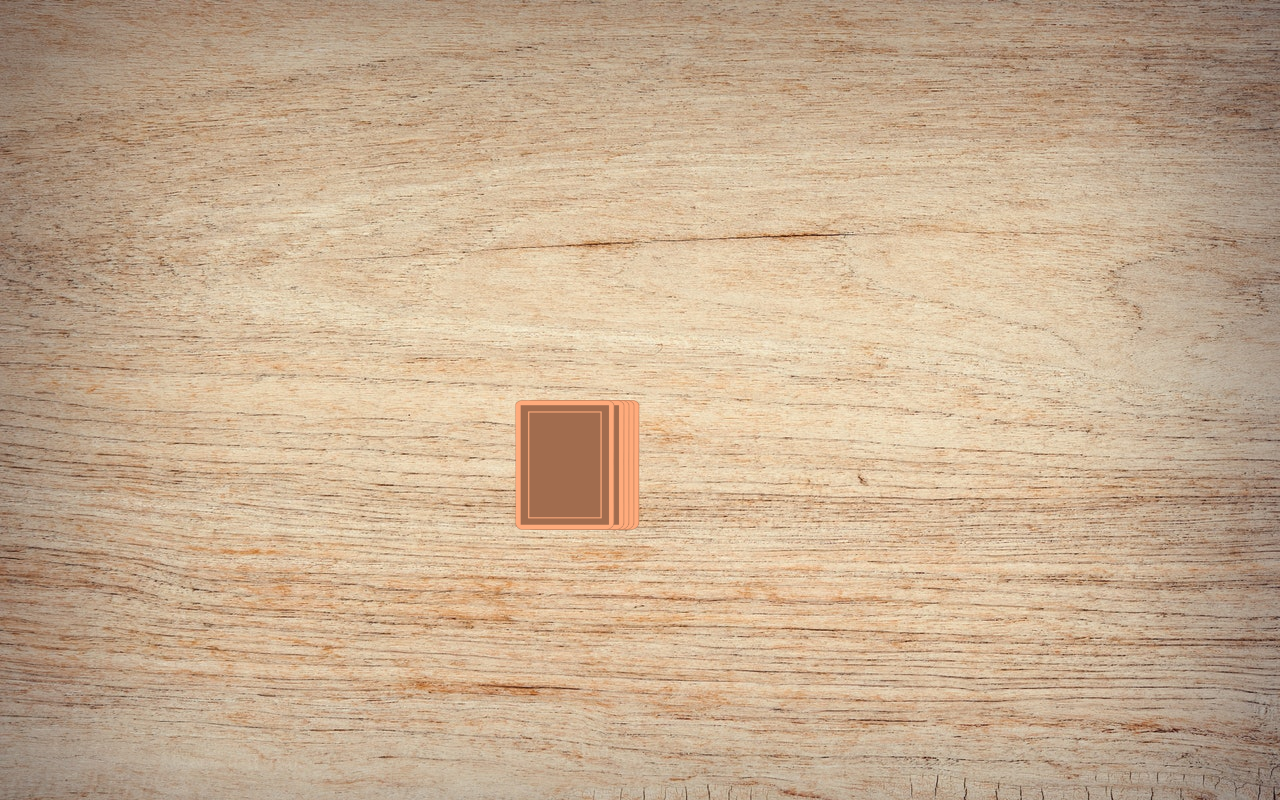
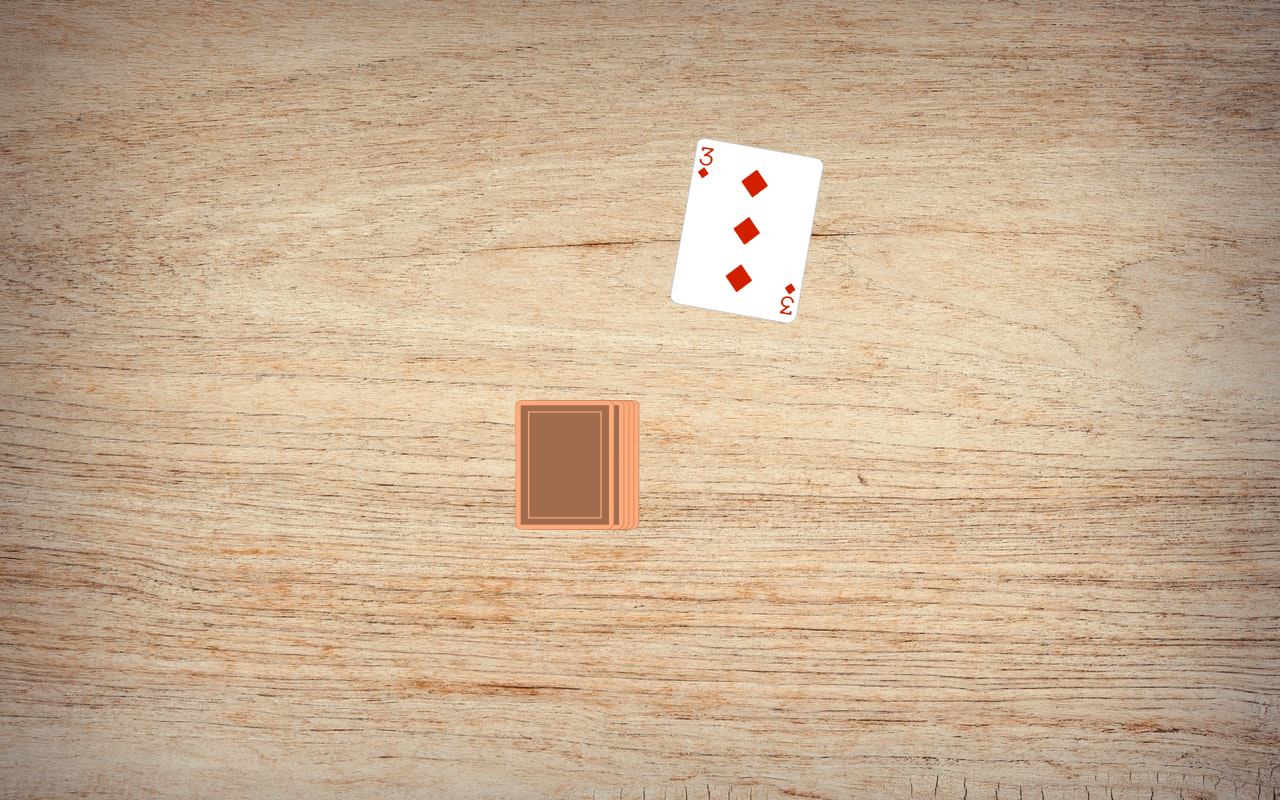
Before and after one commit to JoelBaig/ringoffire, an Angular app in the folder ringoffire/: page /game in a window 1280 px wide. Both pictures are taken after a click on the picture 565 px from the left and 465 px from the top of the page. Built offline with nearby package versions, Linux system fonts and the light colour scheme.

Commit message:
fixed card animation after drawing

```diff
--- a/ringoffire/src/app/game/game.component.html
+++ b/ringoffire/src/app/game/game.component.html
@@ -1,9 +1,17 @@
 <div class="field">
     <div class="card-stack">
+
+        <!-- Card stack -->
         <img [ngStyle]="{'right.px': i * 5}" *ngFor="let card of [0,1,2,3]; let i = index"
             src="./../../assets/img/cards/card_cover.png" alt="card_cover">
         <img (click)="takeCard()" class="" style="right: 25px" src="./../../assets/img/cards/card_cover.png"
             alt="card_cover">
+
+        <!-- Stack for played cards -->
+        <img *ngFor="let card of game.playedCards" class="played-card" src="./../../assets/img/cards/{{ card }}.png"
+            alt="played_cards">
+
+        <!-- Current card (animation) -->
         <img (click)="takeCard()" *ngIf="pickCardAnimation" class="pick-card" style="right: 25px"
             [src]="'assets/img/cards/' + currentCard + '.png'" alt="card_cover">
     </div>
--- a/ringoffire/src/app/game/game.component.scss
+++ b/ringoffire/src/app/game/game.component.scss
@@ -23,6 +23,11 @@
     transform: scale(1.3) translateX(140px) translatey(-180px) rotate(10deg);
 }
 
+.played-card {
+    right: 25px;
+    transform: scale(1.3) translateX(140px) translatey(-180px) rotate(10deg);
+}
+
 @keyframes pick-card-animation {
     0% {
         transform: scale(1);
--- a/ringoffire/src/app/game/game.component.ts
+++ b/ringoffire/src/app/game/game.component.ts
@@ -32,12 +32,14 @@ export class GameComponent implements OnInit {
   takeCard() {
     if (this.game.stack.length > 0 && !this.pickCardAnimation) {
       this.currentCard = this.game.stack.pop() ?? 'card_cover';
-      console.log(this.currentCard);
       this.pickCardAnimation = true;
+      console.log('New Card: ' + this.currentCard);
+      console.log('Game is', this.game);
 
       setTimeout(() => {
+        this.game.playedCards.push(this.currentCard);
         this.pickCardAnimation = false;
-      }, 1500);
+      }, 1000);
     }
   }
 }
--- /dev/null
+++ b/ringoffire/src/app/player/player.component.html
@@ -0,0 +1 @@
+<p>player works!</p>
```
Also changed, not shown: ringoffire/src/app/player/player.component.ts (added, +12 -0 lines), ringoffire/src/app/player/player.component.scss (added), 1 other file (tests, documents, lock files or other folders).
